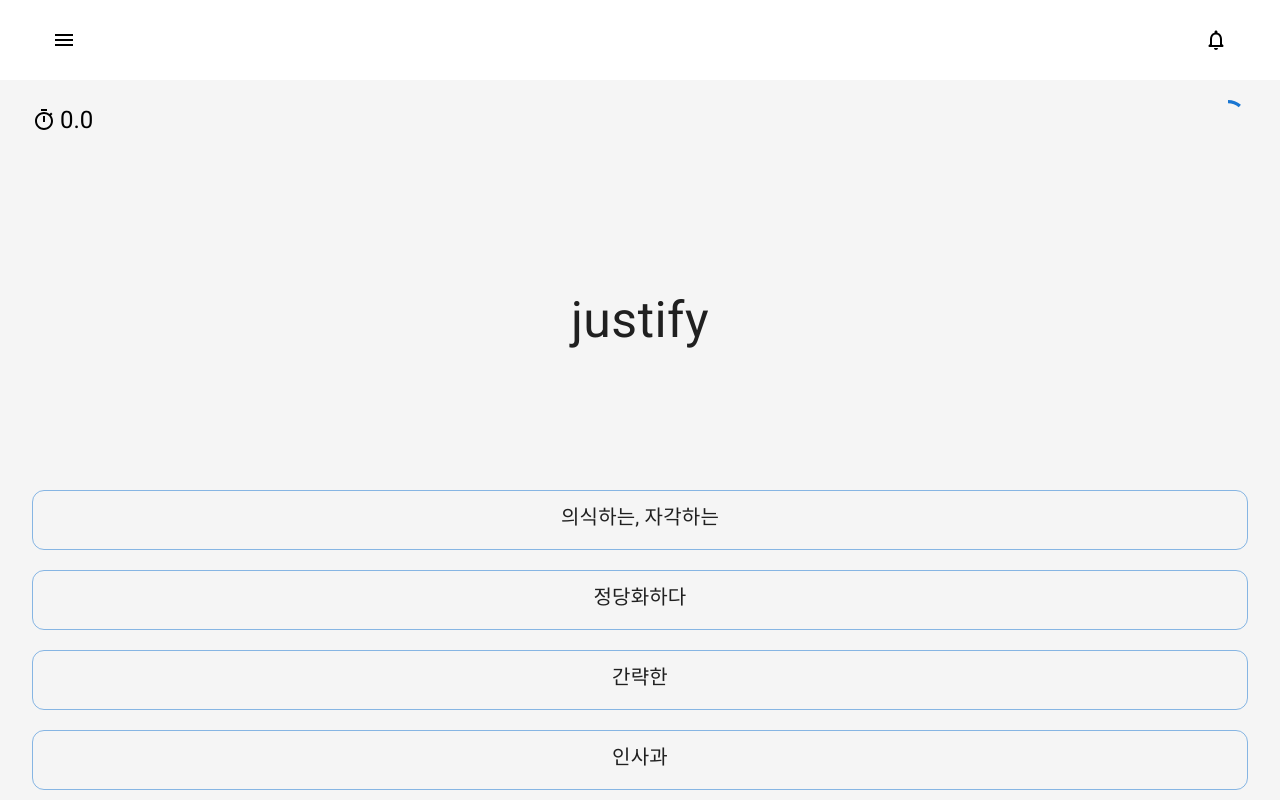
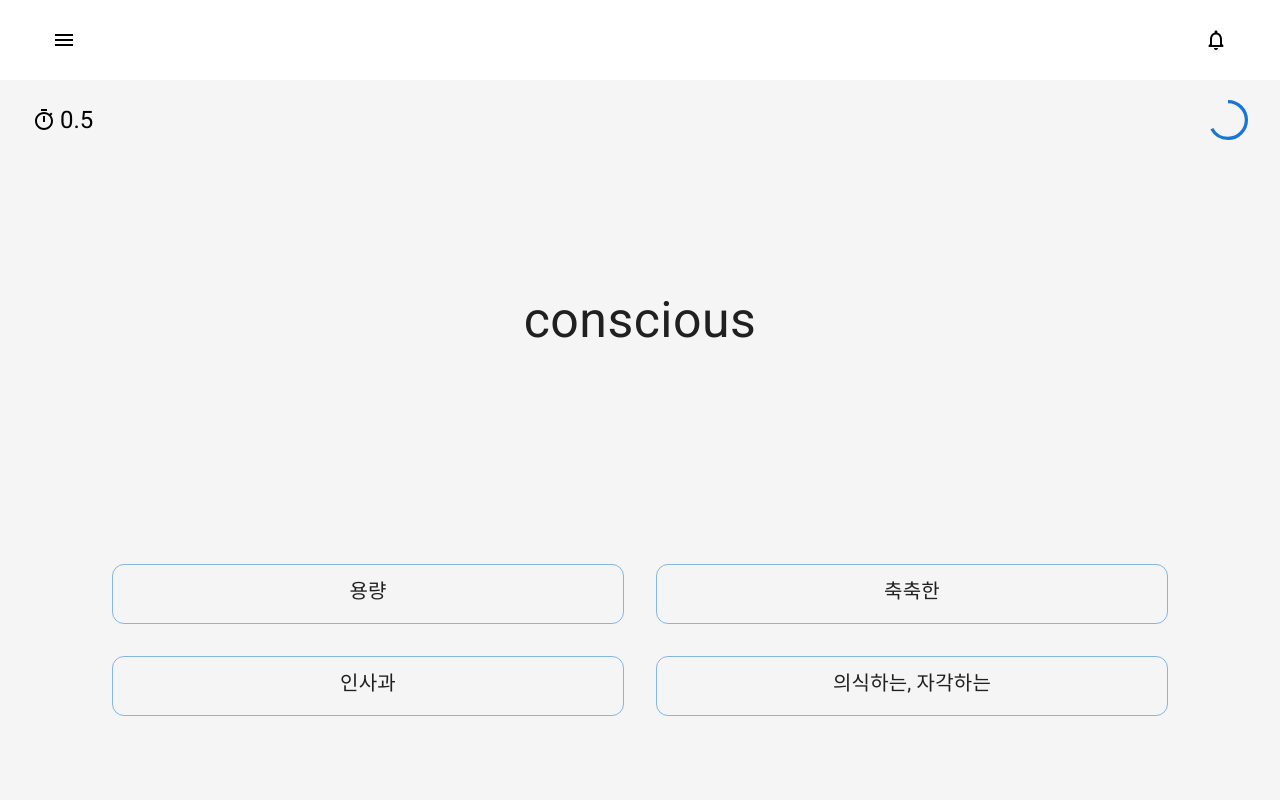
Before and after one commit to mynameisdaun/react-test, a React (Create React App) app: page /quizs in a window 1280 px wide. Built offline with nearby package versions, Linux system fonts and the light colour scheme.

Commit message:
<feat>(Choice.js, Choices.js) change grid

```diff
--- a/src/components/quizs/Choice.js
+++ b/src/components/quizs/Choice.js
@@ -14,6 +14,7 @@ const Choice = ({choice, qType, onSelectChoice}) => {
 	}
 	return (
 		<Box height='7.5vh'
+		     width='40vw'
 		     display='flex'
 		     justifyContent='center'
 		     onClick={clickHandler}
--- a/src/components/quizs/Choices.js
+++ b/src/components/quizs/Choices.js
@@ -1,18 +1,23 @@
 import React, {Fragment} from 'react';
 import Choice from "./Choice";
-import {Box} from "@mui/material";
+import {Box, Grid} from "@mui/material";
 
 const Choices = ({choices, onSelectChoice, qType}) => {
 	return (
 		<Box
-			display='flex'
-			height='inherit'
-			width='inherit'
-			flexDirection='column'
-			justifyContent='space-around'
-			alignItems='space-around'
+			display='grid'
+			gridTemplateColumns='repeat(12, 1fr)'
+			gap={4}
+			justifyContent="space-around"
+			alignItems="space-around"
 		>
-			{choices.map((choice) => <Choice key={choice.wordId} choice={choice} onSelectChoice={onSelectChoice} qType={qType}/>)}
+			{choices.map((choice) =>
+				<Box
+					gridColumn='span 6'
+				>
+					<Choice key={choice.wordId} choice={choice} onSelectChoice={onSelectChoice} qType={qType}/>
+				</Box>)
+			}
 		</Box>
 	)
 }
--- a/src/components/quizs/Quizs.js
+++ b/src/components/quizs/Quizs.js
@@ -7,9 +7,10 @@ import Progress from "./Progress";
 
 
 const Quizs = (props) => {
+	const timeForQuiz=0.9;
 	const [quizNumber, setQuizNumber] = useState(0);
 	const [quizs, setQuizs] = useState(props.quizs.quizs);
-	const [timerConfig, setTimerConfig] = useState({play: true, time: 5});
+	const [timerConfig, setTimerConfig] = useState({play: true, time: timeForQuiz});
 	const [quizComplete, setQuizComplete] = useState(false);
 
 	const moveToNextQuestion = () => {
@@ -19,13 +20,13 @@ const Quizs = (props) => {
 		}
 		setQuizNumber((prev) => prev + 1);
 		setTimerConfig((prev) => {
-			return {...prev, play: true, time: 5}
+			return {...prev, play: true, time: timeForQuiz}
 		});
 	}
 
 	const onSelectChoice = (choice) => {
 		setTimerConfig(prev => {
-			return {play: false, time: 5}
+			return {play: false, time: timeForQuiz}
 		});
 		setQuizNumber((prev) => prev + 1);
 		moveToNextQuestion();
@@ -33,7 +34,7 @@ const Quizs = (props) => {
 
 	const onTimeOut = () => {
 		setTimerConfig(prev=> {
-			return {play: false, time: 5}
+			return {play: false, time: timeForQuiz}
 		});
 		moveToNextQuestion();
 	}
--- a/src/components/quizs/Timer.js
+++ b/src/components/quizs/Timer.js
@@ -5,7 +5,7 @@ import Typography from "@mui/material/Typography";
 
 const Timer = (props) => {
 	//TODO: 시간 하드코딩으로 된거 개선할 수 있을까?
-	const interval = 1000;
+	const interval = 100;
 	const [second, setSecond] = useState(props.timerConfig.time);
 	const [timerInterval, setTimerInterval] = useState(0);
 
```
